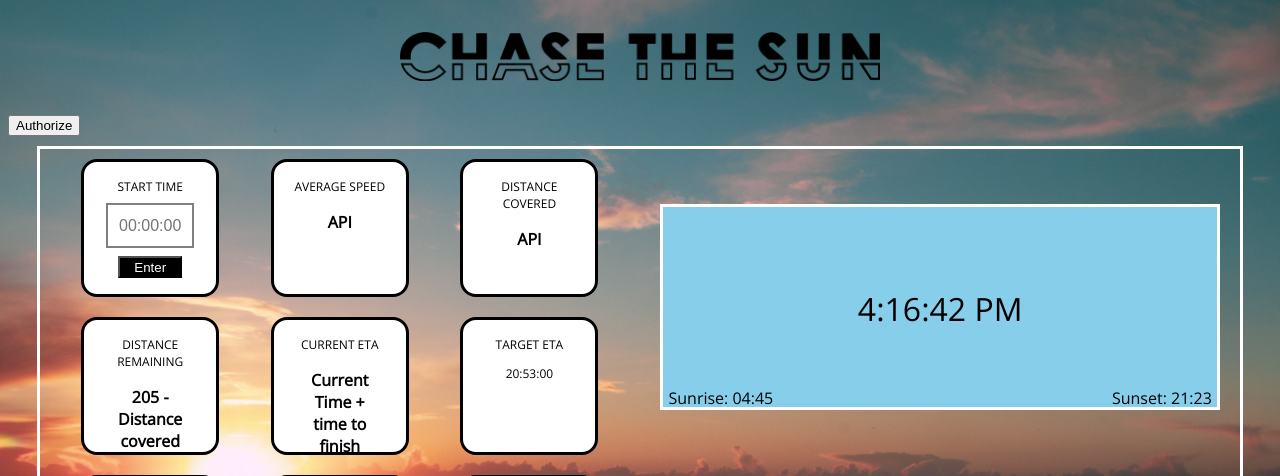
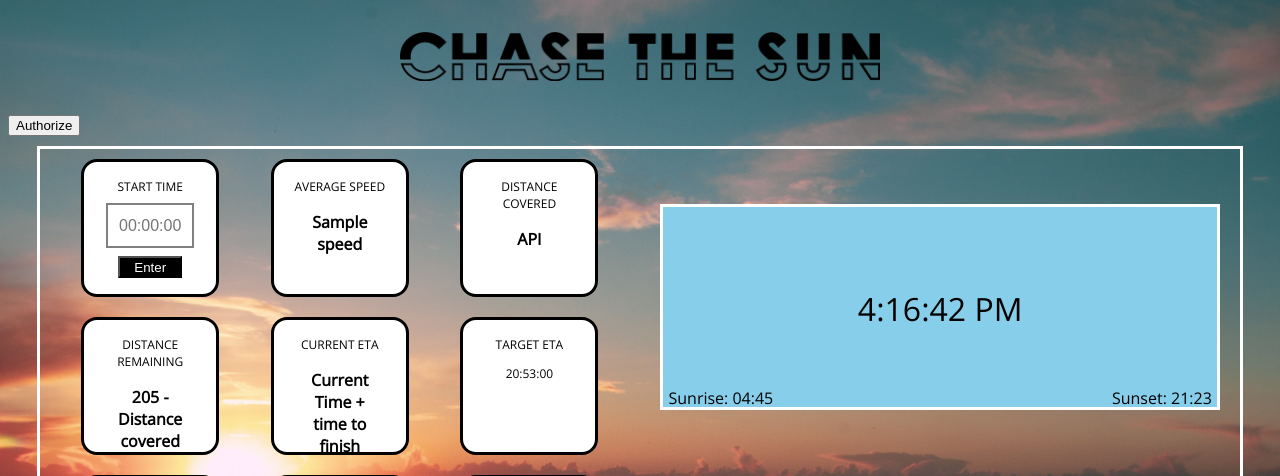
Before and after one commit to AlexDelasalle/Chase-the-Sun-Data, a Flask app: template templates/index.html in a window 1280 px wide. Shown: the top 476 px of the page. Run offline with Flask 3, Linux system fonts and the light colour scheme; the template is opened without the code that fills it: most values are stand-ins (such as "Sample title", 1, 10 or a date in 2020).

Commit message:
Get all workouts

```diff
--- a/app.py
+++ b/app.py
@@ -1,5 +1,4 @@
 from flask import Flask, render_template, request, redirect
-
 import requests
 
 app = Flask(__name__)
@@ -62,21 +61,27 @@ def callback():
         refresh_token = refreshed_token_data["refresh_token"]
 
         # Step 5: Use the access_token to make authorized requests to the Wahoo API
-        api_url = f"https://{base_url}/api/endpoint"
+        base_url = "api.wahooligan.com"
+        workouts_endpoint = "/v1/workouts"
+        per_page = 30  # Number of workouts to retrieve per page
+
+        # Construct the API URL with the necessary parameters
+        api_url = f"https://{base_url}{workouts_endpoint}?per_page={per_page}"
+
+        # Set the headers with the access token
         headers = {
             "Authorization": f"Bearer {access_token}",
             "Content-Type": "application/json"
         }
 
-        # Make a request to the API using the access_token
+        # Make a GET request to the API endpoint to retrieve the workouts
         response = requests.get(api_url, headers=headers)
-        api_data = response.json()
+        workout_data = response.json()
 
-        # Handle the API response data as needed
+        # Extract the workouts from the response data
+        workouts = workout_data["workouts"]
 
-        return 'Authorization process completed.'
-    else:
-        return 'Failed to obtain access token'
+        return render_template('index.html', workouts=workouts)
 
 if __name__ == '__main__':
     app.run(debug=True)
--- a/templates/index.html
+++ b/templates/index.html
@@ -35,7 +35,7 @@
         </div>
 
         <div class="stat_box">AVERAGE SPEED
-          <h2>API</h2>
+          <h2>{{ speed }}</h2>
         </div>
 
         <div class="stat_box">DISTANCE COVERED
@@ -93,6 +93,8 @@
       </div>
     </div>
 
+    <p>{{ workouts }}</p>
+
     <script src="{{ url_for('static', filename='js/script.js') }}"></script>
   </body>
 </html>
```
